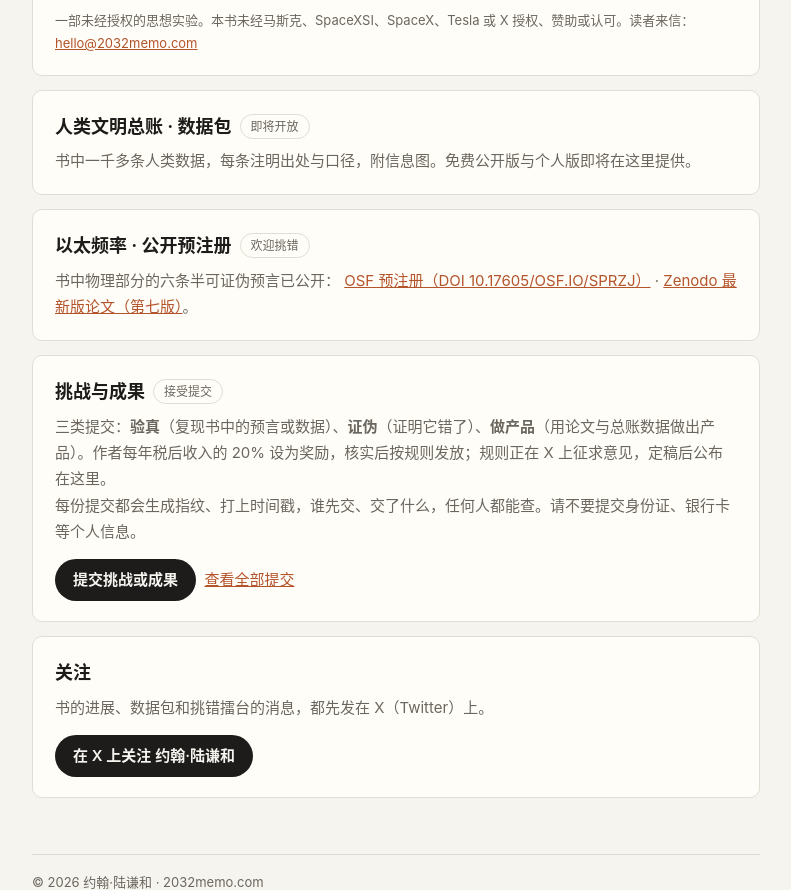
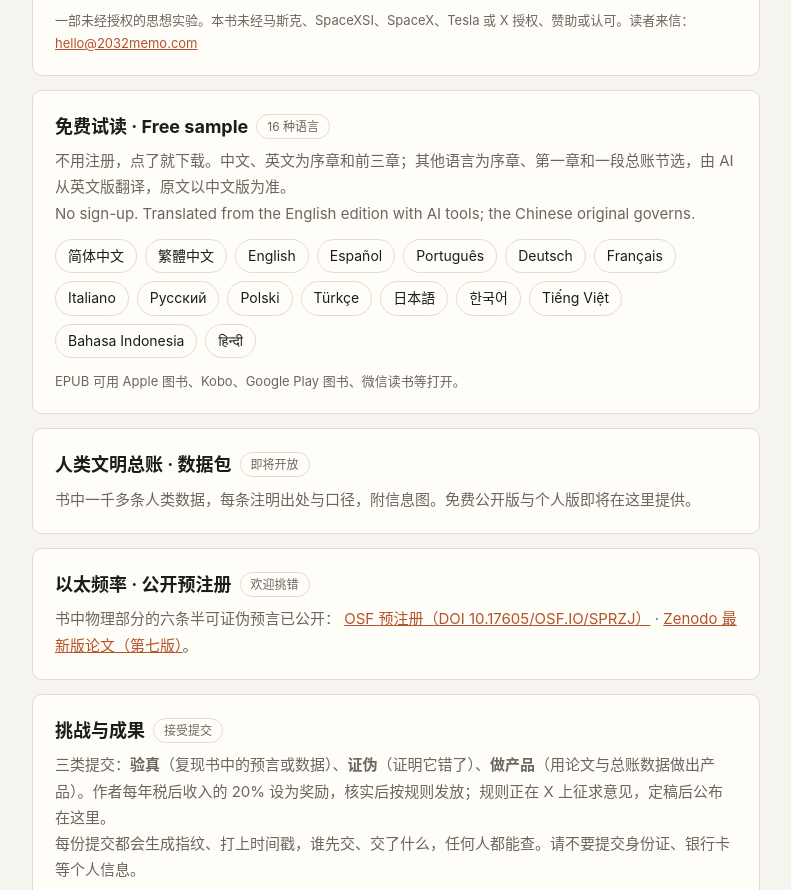
Before and after one commit to Han-yl-1/2032memo-site, a plain HTML site: page index.html in a window 1280 px wide. Shown: the part 1538-2428 px from the top of the page, without its empty margins (244-1035 px from the left). Drawn offline with Linux system fonts and the light colour scheme.

Commit message:
官网加「免费试读」区：16 种语言试读本
Co-Authored-By: Claude Opus 5.5 <noreply@anthropic.com>

```diff
--- a/index.html
+++ b/index.html
@@ -31,6 +31,9 @@ a{color:var(--accent)}
 .book .btn{grid-column:1;justify-self:start;margin-top:6px;padding:6px 16px;font-size:14px}
 .book a:not(.btn){grid-column:2;grid-row:3;font-size:14px}
 .note{font-size:13px!important}
+.langs{display:flex;flex-wrap:wrap;gap:8px;margin:12px 0!important}
+.langs a{border:1px solid var(--line);border-radius:999px;padding:4px 12px;text-decoration:none;font-size:14px;color:var(--ink)}
+.langs a:hover{border-color:var(--accent);color:var(--accent)}
 footer{margin-top:56px;color:var(--muted);font-size:13px;border-top:1px solid var(--line);padding-top:16px}
 </style>
 </head>
@@ -66,6 +69,29 @@ footer{margin-top:56px;color:var(--muted);font-size:13px;border-top:1px solid va
       </div>
       <p class="note">一部未经授权的思想实验。本书未经马斯克、SpaceXSI、SpaceX、Tesla 或 X 授权、赞助或认可。读者来信：<a href="mailto:hello@2032memo.com">hello@2032memo.com</a></p>
     </div>
+    <div class="card" id="sample">
+      <h2>免费试读 · Free sample<span class="tag">16 种语言</span></h2>
+      <p>不用注册，点了就下载。中文、英文为序章和前三章；其他语言为序章、第一章和一段总账节选，由 AI 从英文版翻译，原文以中文版为准。<br>No sign-up. Translated from the English edition with AI tools; the Chinese original governs.</p>
+      <p class="langs">
+        <a href="samples/Grok_Memo_Sample_ZH-Hans.pdf">简体中文</a>
+        <a href="samples/Grok_Memo_Sample_ZH-Hant.pdf">繁體中文</a>
+        <a href="samples/Grok_Memo_Sample_EN.pdf">English</a>
+        <a href="samples/Grok_Memo_Sample_ES.epub">Español</a>
+        <a href="samples/Grok_Memo_Sample_PT.epub">Português</a>
+        <a href="samples/Grok_Memo_Sample_DE.epub">Deutsch</a>
+        <a href="samples/Grok_Memo_Sample_FR.epub">Français</a>
+        <a href="samples/Grok_Memo_Sample_IT.epub">Italiano</a>
+        <a href="samples/Grok_Memo_Sample_RU.epub">Русский</a>
+        <a href="samples/Grok_Memo_Sample_PL.epub">Polski</a>
+        <a href="samples/Grok_Memo_Sample_TR.epub">Türkçe</a>
+        <a href="samples/Grok_Memo_Sample_JA.epub">日本語</a>
+        <a href="samples/Grok_Memo_Sample_KO.epub">한국어</a>
+        <a href="samples/Grok_Memo_Sample_VI.epub">Tiếng Việt</a>
+        <a href="samples/Grok_Memo_Sample_ID.epub">Bahasa Indonesia</a>
+        <a href="samples/Grok_Memo_Sample_HI.epub">हिन्दी</a>
+      </p>
+      <p class="note">EPUB 可用 Apple 图书、Kobo、Google Play 图书、微信读书等打开。</p>
+    </div>
     <div class="card">
       <h2>人类文明总账 · 数据包<span class="tag">即将开放</span></h2>
       <p>书中一千多条人类数据，每条注明出处与口径，附信息图。免费公开版与个人版即将在这里提供。</p>
```
Also changed, not shown: 16 other files.
